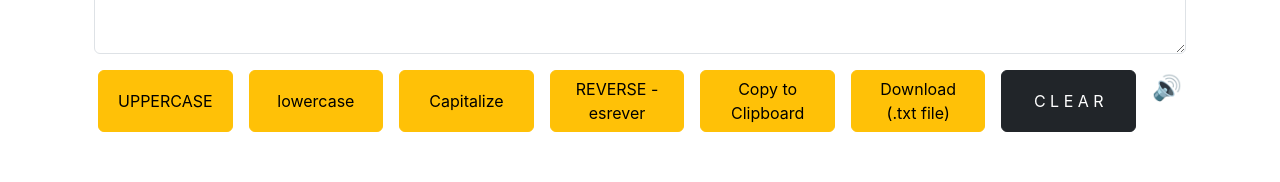
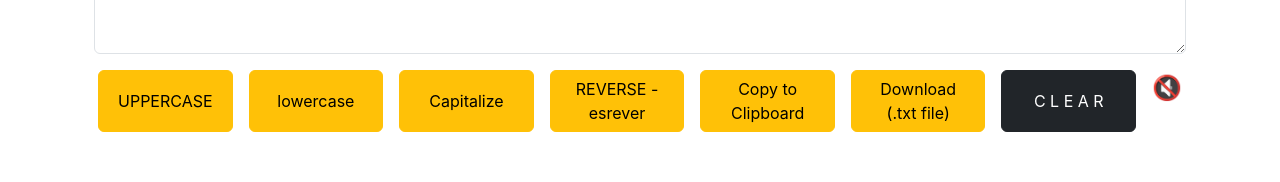
Before and after one commit to Quisha16/Textify, a React (Create React App) app: page / in a window 1280 px wide. Shown: the part 293-475 px from the top of the page. Built offline with nearby package versions, Linux system fonts and the light colour scheme.

Commit message:
added toggle state  for the speaker emoji

```diff
--- a/src/Components/TextBox.js
+++ b/src/Components/TextBox.js
@@ -3,6 +3,7 @@ import "../App.css"; // Import custom CSS file if needed
 
 export default function TextBox(props) {
   const [Text, setText] = useState("");
+  const [isSpeechEnabled, setIsSpeechEnabled] = useState(false);  // Initially off
 
   const handleUpClick = () => {
     let upperText = Text.toUpperCase();
@@ -61,15 +62,22 @@ export default function TextBox(props) {
     }
   };
 
-  const handleSpeak = () => {
-    if ("speechSynthesis" in window) {
+  // const handleSpeak = () => {
+  //   if ("speechSynthesis" in window) {
+  //     const utterance = new SpeechSynthesisUtterance(Text);
+  //     window.speechSynthesis.speak(utterance);
+  //   } else {
+  //     alert("Sorry, your browser does not support text-to-speech.");
+  //   }
+  // };
+  const handleToggleSpeech = () => {
+    setIsSpeechEnabled(!isSpeechEnabled); // Toggle speech on/off
+
+    if (!isSpeechEnabled && "speechSynthesis" in window) {
       const utterance = new SpeechSynthesisUtterance(Text);
       window.speechSynthesis.speak(utterance);
-    } else {
-      alert("Sorry, your browser does not support text-to-speech.");
     }
   };
-
   const handleOnChange = (event) => {
     setText(event.target.value);
   };
@@ -117,13 +125,14 @@ export default function TextBox(props) {
         </button>
         <span
           className="emoji-btn mx-1"
-          onClick={handleSpeak}
+          onClick={handleToggleSpeech} // Toggle speech on/off
           role="button"
-          aria-label="Speak"
+          aria-label="Toggle Speak"
           style={{ fontSize: "24px", cursor: "pointer" }}
         >
-          🔊
+          {isSpeechEnabled ? "🔊" : "🔇"} {/* Toggle emoji based on speech state */}
         </span>
+
       </div>
       <div className="container my-5">
         <h4>Text Overview</h4>
```
